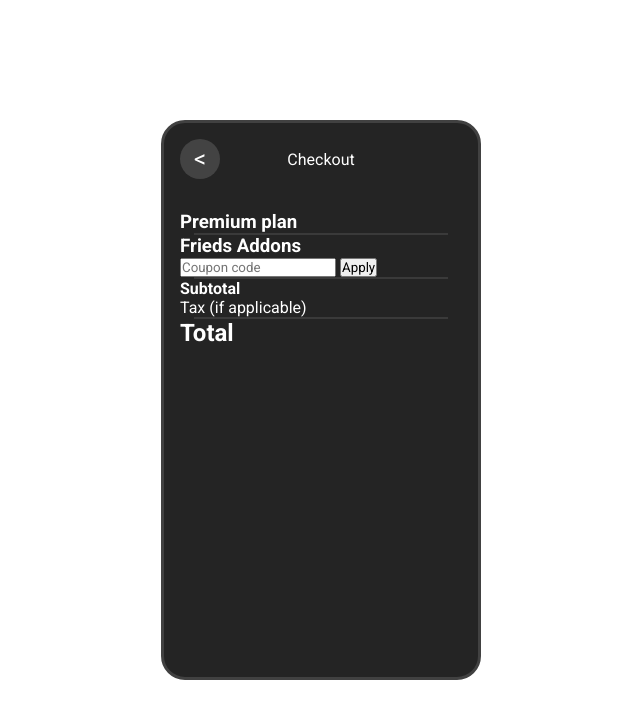
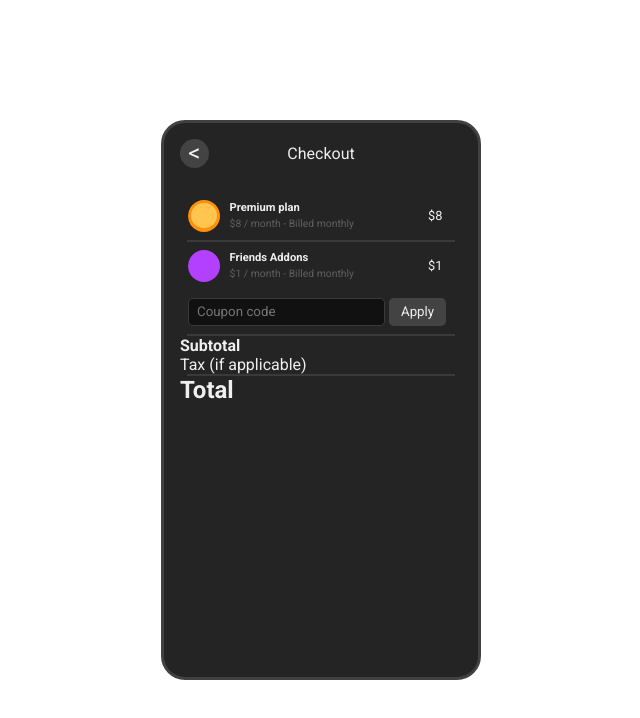
Before and after one commit to Carter121/pricing, a website: page index.html in a window 1280 px wide. Shown: the whole page, without its empty margins (319-959 px from the left). Drawn offline with Linux system fonts and the light colour scheme.

Commit message:
did more stuff

```diff
--- a/index.html
+++ b/index.html
@@ -24,12 +24,36 @@
 					</div>
 
 					<div class="premium">
-						<h3>Premium plan</h3>
+						<span class="premium-picture"></span>
+						<div class="text-container">
+							<div>
+								<h3>Premium plan</h3>
+								<p>$8 / month - Billed monthly</p>
+							</div>
+							<div>
+								<h4>$8</h4>
+							</div>
+						</div>
 					</div>
 					<hr />
-					<h3>Frieds Addons</h3>
-					<input type="text" placeholder="Coupon code" />
-					<button>Apply</button>
+					<div class="friends">
+						<span class="friend-picture"></span>
+						<div class="text-container">
+							<div>
+								<h3>Friends Addons</h3>
+								<p>$1 / month - Billed monthly</p>
+							</div>
+							<div>
+								<h4>$1</h4>
+							</div>
+						</div>
+					</div>
+
+					<div class=".coupon">
+						<input type="text" placeholder="Coupon code" />
+						<button>Apply</button>
+					</div>
+
 					<hr />
 					<h4>Subtotal</h4>
 					<p>Tax (if applicable)</p>
--- a/package.json
+++ b/package.json
@@ -3,6 +3,7 @@
 		"scss": "sass --watch styles/scss:styles/css"
 	},
 	"dependencies": {
-		"sass": "^1.49.11"
+		"sass": "^1.49.11",
+		"scss": "^0.2.4"
 	}
 }
--- a/styles/scss/_main.scss
+++ b/styles/scss/_main.scss
@@ -2,11 +2,10 @@ main {
 	display: grid;
 	place-items: center;
 	height: 100vh;
-	color: white;
 
 	hr {
 		border: 1px solid #3a3a3a;
-		width: 90%;
+		width: 95%;
 		margin: auto;
 	}
 
@@ -42,8 +41,8 @@ main {
 		background-color: #434343;
 		border-radius: 50%;
 		font-size: 1.5rem;
-		height: 2.5rem;
-		width: 2.5rem;
+		height: 1.8rem;
+		width: 1.8rem;
 		display: grid;
 		place-items: center;
 	}
@@ -54,7 +53,89 @@ main {
 		margin-bottom: 2rem;
 	}
 
-	.premium {
-		color: red;
+	.premium,
+	.friends {
+		display: flex;
+		align-items: center;
+		margin: 0.5rem;
+
+		h3 {
+			font-size: 0.7rem;
+			margin-bottom: 0.2rem;
+		}
+		p {
+			font-size: 0.65rem;
+			color: #5f5f5f;
+		}
+
+		.premium-picture {
+			background-color: #ff900e;
+			width: 2rem;
+			height: 2rem;
+			border-radius: 50%;
+			position: relative;
+			overflow: hidden;
+			margin-right: 0.6rem;
+
+			&::before {
+				content: "";
+				position: absolute;
+				background-color: #ffc54e;
+				height: 80%;
+				width: 80%;
+				top: 9.5%;
+				left: 9.5%;
+				border-radius: 50%;
+			}
+		}
+
+		.friend-picture {
+			background-color: #b440ff;
+			width: 2rem;
+			height: 2rem;
+			border-radius: 50%;
+			position: relative;
+			overflow: hidden;
+			margin-right: 0.6rem;
+		}
+
+		.text-container {
+			display: flex;
+			align-items: center;
+			justify-content: space-between;
+			width: 80%;
+
+			h4 {
+				font-size: 0.8rem;
+				font-weight: 400;
+			}
+		}
+	}
+
+	input {
+		margin: 0.5rem;
+		margin-right: 0;
+		background-color: #111111;
+		border: 1px solid #3a3a3a;
+		border-radius: 0.3rem;
+		height: 1.75rem;
+		padding-left: 0.5rem;
+		width: 70%;
+	}
+
+	button {
+		background-color: #434343;
+		border: none;
+		outline: none;
+		height: 1.75rem;
+		width: 20%;
+		margin-right: 0.5rem;
+		border-radius: 0.3rem;
+	}
+
+	.coupon {
+		display: flex;
+		align-items: center;
+		justify-content: center;
 	}
 }
--- a/styles/scss/style.scss
+++ b/styles/scss/style.scss
@@ -5,6 +5,7 @@
 	margin: 0;
 	padding: 0;
 	font-family: "Roboto", sans-serif;
+	color: #efefef;
 }
 
 body {
```
Also changed, not shown: .gitpod.yml (added), styles/css/style.css, 4 other files.
